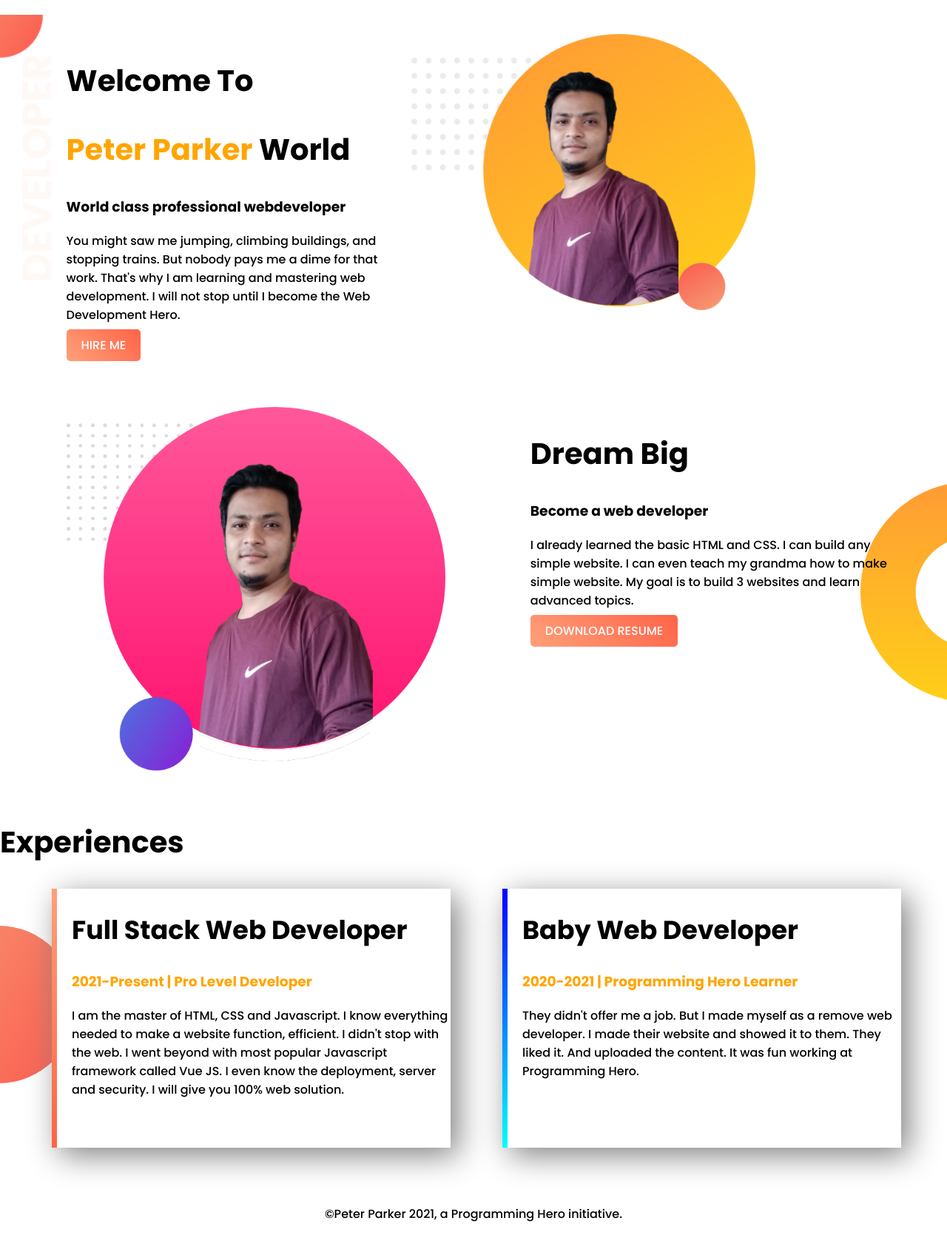
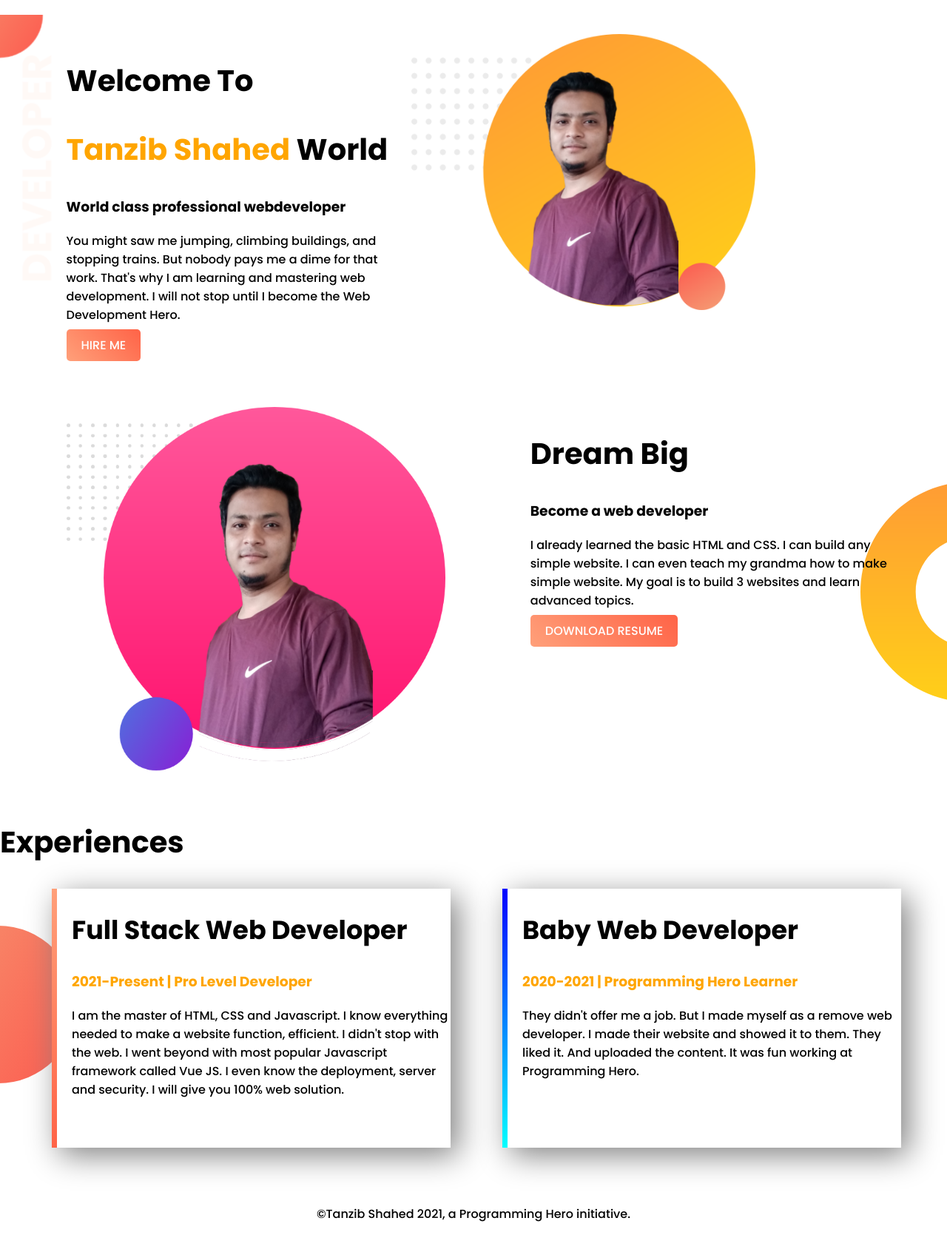
Before and after one commit to Shahed70/web-portfolio, a plain HTML site: page index.html in a window 1280 px wide. Shown: the whole page at 74% size. Drawn offline with Linux system fonts and the light colour scheme.

Commit message:
change name

```diff
--- a/index.html
+++ b/index.html
@@ -13,7 +13,7 @@
         <div class="top-part">
             <div class="top-half">
                 <h1>Welcome To</h1>
-                <h1><span class="nameHighlight">Peter Parker</span>  World</h1>
+                <h1><span class="nameHighlight">Tanzib Shahed</span>  World</h1>
                 <h3>World class professional webdeveloper</h3>
                 <p>You might saw me jumping, climbing buildings, and stopping trains. But nobody pays me a dime for that work. That's why I am learning and mastering web development. I will not stop until I become the Web Development Hero.</p>
                 <a target="_blank" href="https://www.linkedin.com/in/rejaul-karim-shahed-a82031111/">HIRE ME</a>
@@ -56,7 +56,7 @@
             </div>
     </section>
     <footer>
-        <p> ©Peter Parker 2021, a Programming Hero initiative.</p>
+        <p> ©Tanzib Shahed 2021, a Programming Hero initiative.</p>
     </footer>
 </body>
 </html>
```
